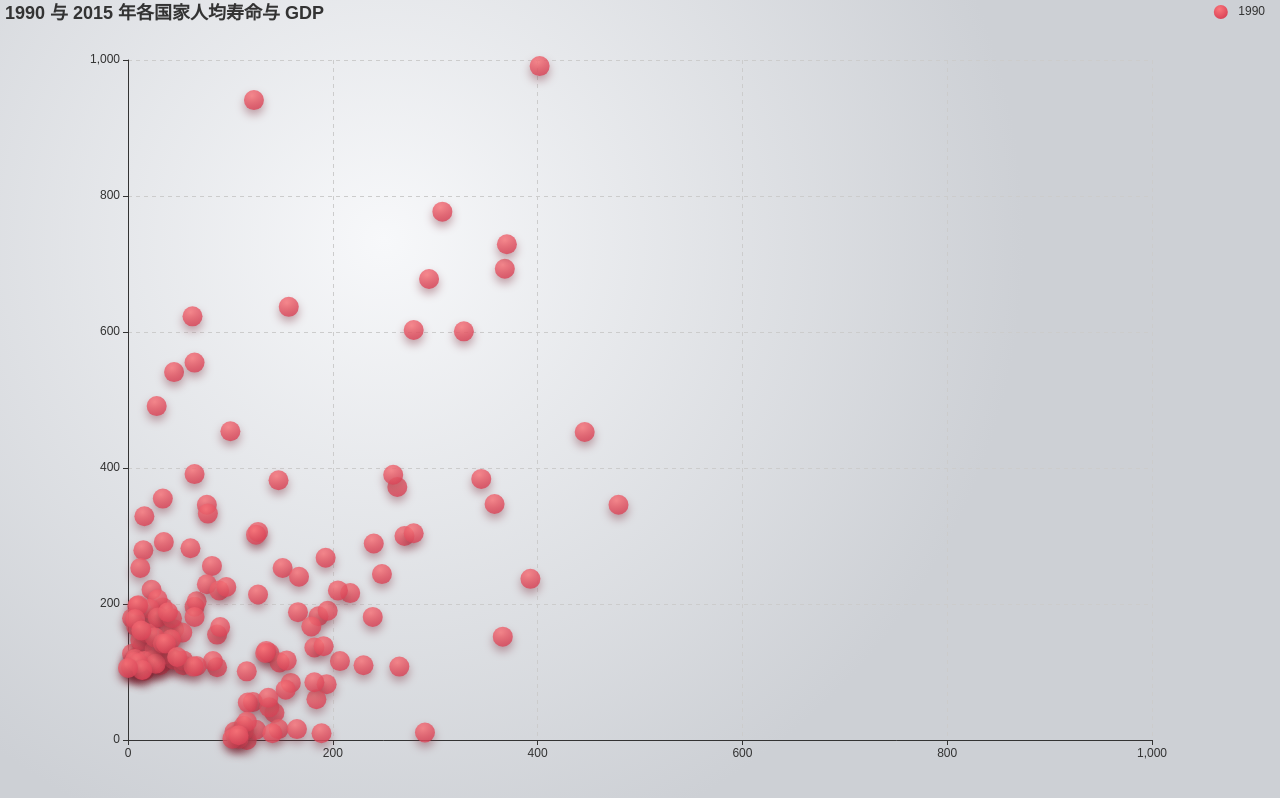
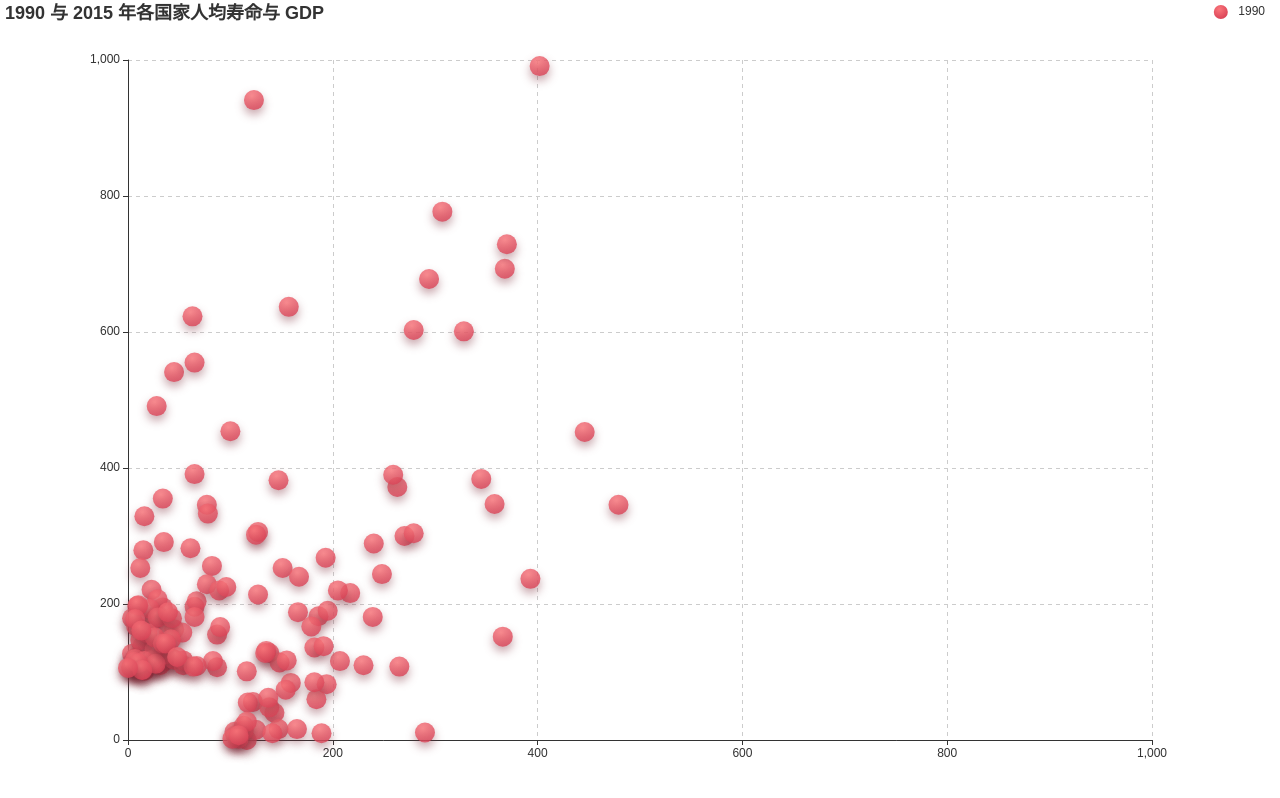
Before and after one commit to wanwan0610/cipinsandian, a plain HTML site: page index.html in a window 1280 px wide. Drawn offline with Linux system fonts and the light colour scheme.

Commit message:
Update index.html

```diff
--- a/index.html
+++ b/index.html
@@ -23,13 +23,6 @@ app.title = '气泡图';
 var sym_size = 20;
 
 var option = {
-    backgroundColor: new echarts.graphic.RadialGradient(0.3, 0.3, 0.8, [{
-        offset: 0,
-        color: '#f7f8fa'
-    }, {
-        offset: 1,
-        color: '#cdd0d5'
-    }]),
     title: {
         text: '1990 与 2015 年各国家人均寿命与 GDP'
     },
```
